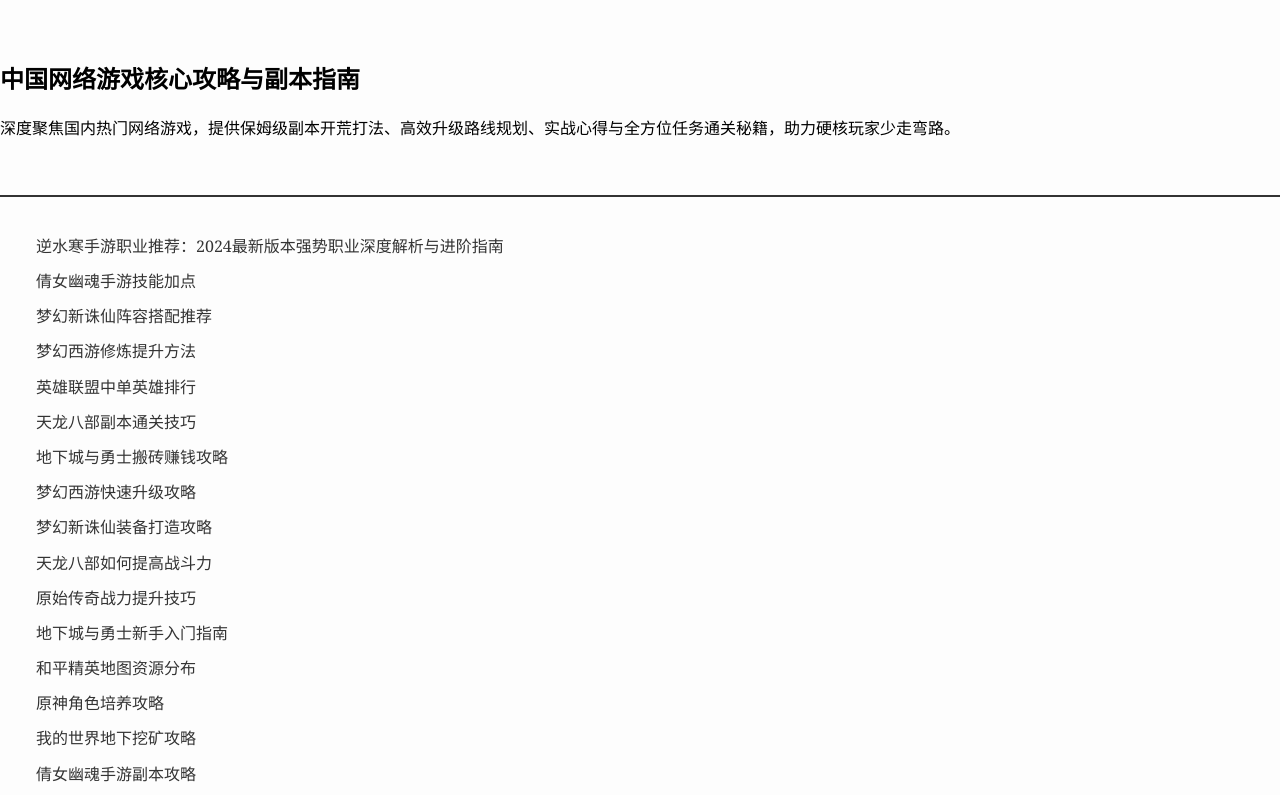
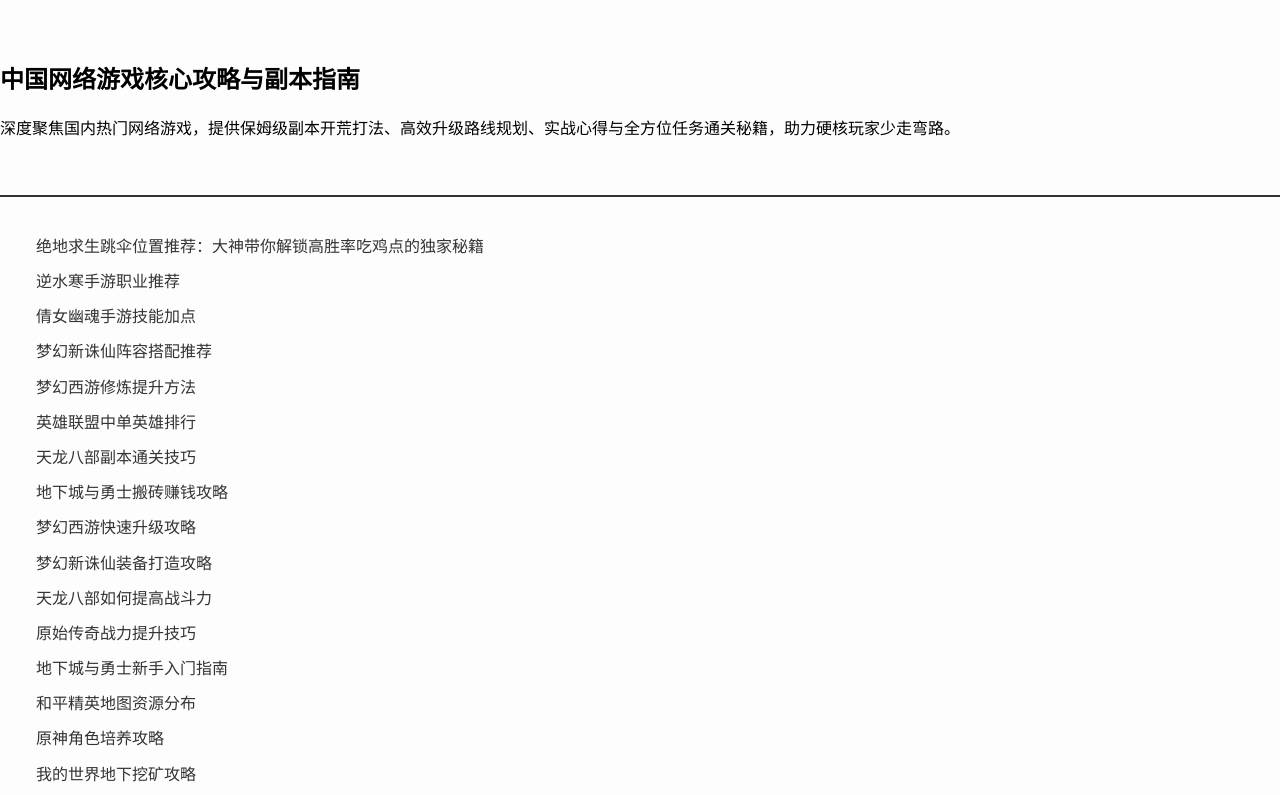
Before and after one commit to wangfang-888/wangfang-888.github.io, a plain HTML site: page index.html in a window 1280 px wide. Shown: the top 795 px of the page. Drawn offline with Linux system fonts and the light colour scheme.

Commit message:
sync root index for spiders

```diff
--- a/index.html
+++ b/index.html
@@ -21,7 +21,8 @@
 <body class="hub_oxciu">
     <section class="hub_uxmrr"><div><h1>中国网络游戏核心攻略与副本指南</h1><p>深度聚焦国内热门网络游戏，提供保姆级副本开荒打法、高效升级路线规划、实战心得与全方位任务通关秘籍，助力硬核玩家少走弯路。</p></div></section>
     <div class="hub_ynrtc" role="main"><section><ul class="hub_cqsgm">
-<li><a href="https://wangfang-888.github.io/cn-mmo-wiki/docs/2026-11-15-c89ce2.html">逆水寒手游职业推荐：2024最新版本强势职业深度解析与进阶指南</a></li>
+<li><a href="https://wangfang-888.github.io/cn-mmo-wiki/docs/2026-11-16-0f2f8f.html">绝地求生跳伞位置推荐：大神带你解锁高胜率吃鸡点的独家秘籍</a></li>
+                <li><a href="https://wangfang-888.github.io/cn-mmo-wiki/docs/2026-11-15-c89ce2.html">逆水寒手游职业推荐</a></li>
                 <li><a href="https://wangfang-888.github.io/cn-mmo-wiki/docs/2026-11-14-fa5cda.html">倩女幽魂手游技能加点</a></li>
                 <li><a href="https://wangfang-888.github.io/cn-mmo-wiki/docs/2026-11-14-8a5af7.html">梦幻新诛仙阵容搭配推荐</a></li>
                 <li><a href="https://wangfang-888.github.io/cn-mmo-wiki/docs/2026-11-13-cea868.html">梦幻西游修炼提升方法</a></li>
```
